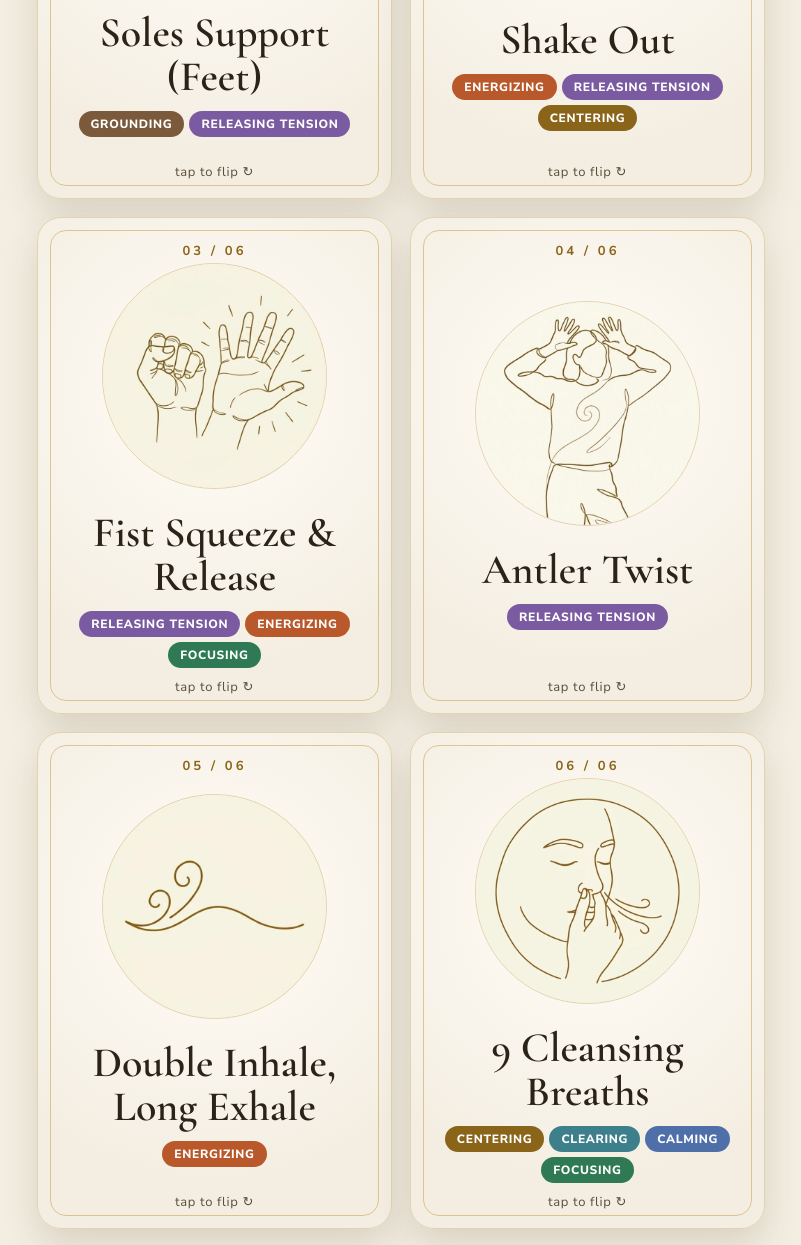
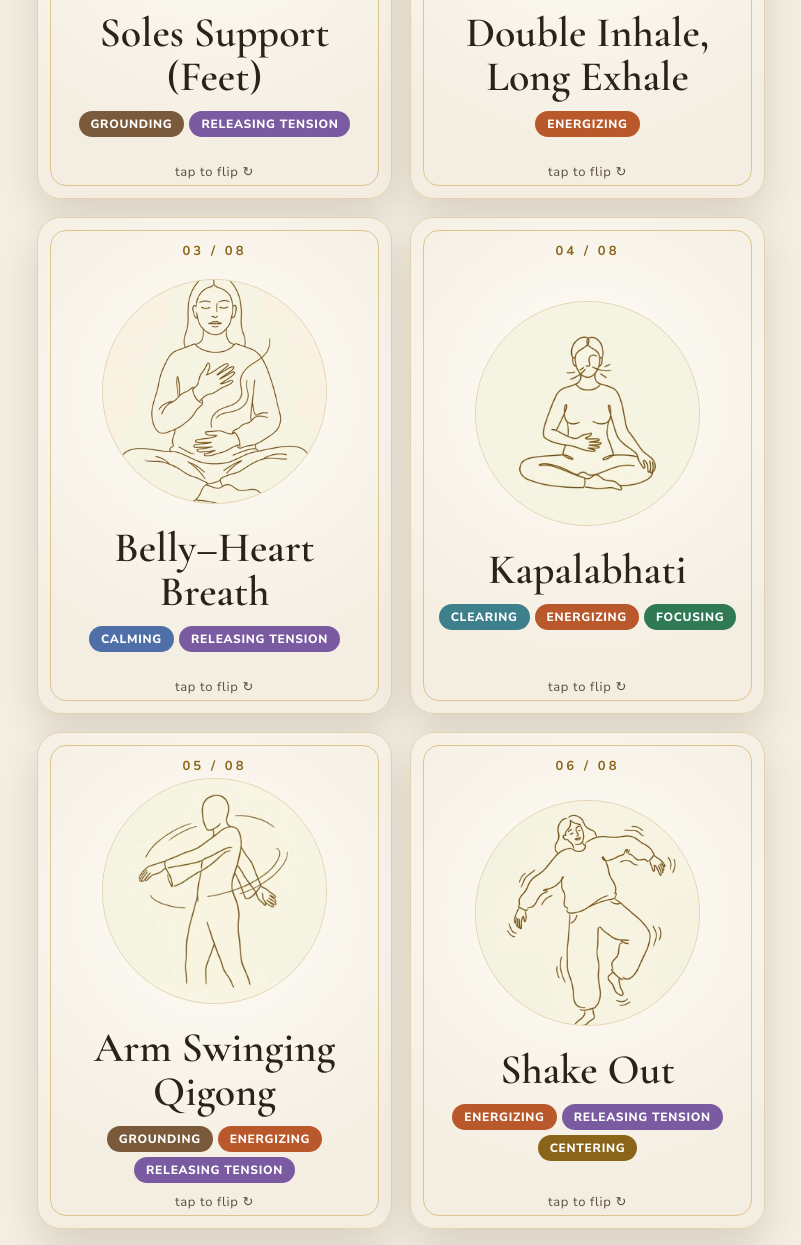
Before and after one commit to MATERIAAURELIA/events-hub, a plain HTML site: page toolkit/breath/eden-house/index.html in a window 1280 px wide. Shown: the part 714-1959 px from the top of the page, without its empty margins (239-1040 px from the left). Drawn offline with nearby package versions, Linux system fonts and the light colour scheme.

Commit message:
Eden House set = exercises actually done Nov 13 + 16
Co-Authored-By: Claude Opus 5.5 <noreply@anthropic.com>
Claude-Session: https://claude.ai/code/session_01Hw47gyHnaKvroeyWH4sg8h

```diff
--- a/toolkit/breath/eden-house/index.html
+++ b/toolkit/breath/eden-house/index.html
@@ -114,28 +114,36 @@ body.inset .filters,body.inset .flow,body.inset .wip,body.inset header .lede+.le
   <p class="count" id="count"></p>
   <div class="deck"><div class="track" id="track">
 <div class="slide" data-id="soles"><div class="flip" tabindex="0" aria-label="Soles Support (Feet): tap to flip">
-    <div class="face front"><div class="num">01 / 06</div><div class="ic art"><img src="../art/01-soles.jpg?v=4" alt="Line drawing: Soles Support (Feet)" loading="lazy"></div><h2>Soles Support (Feet)</h2><div class="tags"><span class="tag t-ground">Grounding</span><span class="tag t-release">Releasing tension</span></div><div class="hint">tap to flip ↻</div></div>
+    <div class="face front"><div class="num">01 / 08</div><div class="ic art"><img src="../art/01-soles.jpg?v=4" alt="Line drawing: Soles Support (Feet)" loading="lazy"></div><h2>Soles Support (Feet)</h2><div class="tags"><span class="tag t-ground">Grounding</span><span class="tag t-release">Releasing tension</span></div><div class="hint">tap to flip ↻</div></div>
     <div class="face back"><h3>Soles Support (Feet)</h3><div class="meta">standing · 5 min · from Thomas Hübl</div><div class="tags"><span class="tag t-ground">Grounding</span><span class="tag t-release">Releasing tension</span></div><ol class="st"><li><b>1</b><span>Stand and without trying to change anything feel the soles of your feet.</span></li><li><b>2</b><span>Where is your weight: balls, toes, heels?</span></li><li><b>3</b><span>Is it even is it uneven.</span></li><li><b>4</b><span>Imagine you are just bringing little cameras to the bottom of your feet.</span></li><li><b>5</b><span>Notice what happens.</span></li><li><b>6</b><span>Start with one foot, then another, then you can move up to ankles, knees, hips etc.</span></li></ol><div class="hint">tap to flip back ↺</div></div>
   </div></div>
+<div class="slide" data-id="doubleinhale"><div class="flip" tabindex="0" aria-label="Double Inhale, Long Exhale: tap to flip">
+    <div class="face front"><div class="num">02 / 08</div><div class="ic art"><img src="../art/card-doubleinhale.jpg?v=4" alt="Line drawing: Double Inhale, Long Exhale" loading="lazy"></div><h2>Double Inhale, Long Exhale</h2><div class="tags"><span class="tag t-energy">Energizing</span></div><div class="hint">tap to flip ↻</div></div>
+    <div class="face back"><h3>Double Inhale, Long Exhale</h3><div class="meta">any · 2 min</div><div class="tags"><span class="tag t-energy">Energizing</span></div><ol class="st"><li><b>1</b><span>Two quick inhales through the nose, one long exhale through the mouth.</span></li><li><b>2</b><span>Repeat a few times to build energy</span></li><li><b>3</b><span>Play with adding movement and sound on the exhale</span></li></ol><div class="hint">tap to flip back ↺</div></div>
+  </div></div>
+<div class="slide" data-id="bellyheart"><div class="flip" tabindex="0" aria-label="Belly–Heart Breath: tap to flip">
+    <div class="face front"><div class="num">03 / 08</div><div class="ic art"><img src="../art/03-bellyheart.jpg?v=4" alt="Line drawing: Belly–Heart Breath" loading="lazy"></div><h2>Belly–Heart Breath</h2><div class="tags"><span class="tag t-calm">Calming</span><span class="tag t-release">Releasing tension</span></div><div class="hint">tap to flip ↻</div></div>
+    <div class="face back"><h3>Belly–Heart Breath</h3><div class="meta">seated · 4 min</div><div class="tags"><span class="tag t-calm">Calming</span><span class="tag t-release">Releasing tension</span></div><div class="princ"><span>The idea</span>Letting your mind /awareness rest on one object of attention.</div><ol class="st"><li><b>1</b><span>One hand on the belly, one on the heart.</span></li><li><b>2</b><span>Allow your awareness to rest there, in the palms of the hands</span></li><li><b>3</b><span>If the mind begins to wander, gently come back</span></li><li><b>4</b><span>Enjoy and appreciate the natural cadence of the breath</span></li></ol><div class="gk"><span>Good to know</span>For stress, anxiety, negativity. Relaxes the mind.</div><div class="hint">tap to flip back ↺</div></div>
+  </div></div>
+<div class="slide" data-id="kapalabhati"><div class="flip" tabindex="0" aria-label="Kapalabhati: tap to flip">
+    <div class="face front"><div class="num">04 / 08</div><div class="ic art"><img src="../art/card-kapalabhati.jpg?v=4" alt="Line drawing: Kapalabhati" loading="lazy"></div><h2>Kapalabhati</h2><div class="tags"><span class="tag t-clear">Clearing</span><span class="tag t-energy">Energizing</span><span class="tag t-focus">Focusing</span></div><div class="hint">tap to flip ↻</div></div>
+    <div class="face back"><h3>Kapalabhati</h3><div class="meta">seated · 3 min · from Classical yoga · &#x27;skull-shining breath&#x27;</div><div class="tags"><span class="tag t-clear">Clearing</span><span class="tag t-energy">Energizing</span><span class="tag t-focus">Focusing</span></div><div class="princ"><span>The idea</span>Clearing stagnant energy</div><ol class="st"><li><b>1</b><span>Sit tall, one hand on the belly.</span></li><li><b>2</b><span>Snap the belly in for a short, strong exhale through the nose, then let go so the inhale happens on its own.</span></li><li><b>3</b><span>Out is active, in is passive.</span></li><li><b>4</b><span>Show 5 slow ones, then 20 at about one per second.</span></li><li><b>5</b><span>Breathe all the way in, hold for a moment, release slowly and notice the tingle.</span></li><li><b>6</b><span>Round two: 20 to 30, a little quicker if it feels good.</span></li></ol><div class="gk"><span>Good to know</span>Safety, always say it: stop if dizzy. Go gently or skip with pregnancy, high blood pressure, heart conditions or recent belly surgery. Keep the shoulders still; rhythm matters more than speed. In work settings keep rounds to 20 to 30. Cousin: Breath of Fire (Kundalini, equal active in and out).</div><div class="hint">tap to flip back ↺</div></div>
+  </div></div>
+<div class="slide" data-id="armswing"><div class="flip" tabindex="0" aria-label="Arm Swinging Qigong: tap to flip">
+    <div class="face front"><div class="num">05 / 08</div><div class="ic art"><img src="../art/card-armswing.jpg?v=4" alt="Line drawing: Arm Swinging Qigong" loading="lazy"></div><h2>Arm Swinging Qigong</h2><div class="tags"><span class="tag t-ground">Grounding</span><span class="tag t-energy">Energizing</span><span class="tag t-release">Releasing tension</span></div><div class="hint">tap to flip ↻</div></div>
+    <div class="face back"><h3>Arm Swinging Qigong</h3><div class="meta">standing · 3 min · from Shaolin · classic qigong (Shuai Shou Gong 甩手功)</div><div class="tags"><span class="tag t-ground">Grounding</span><span class="tag t-energy">Energizing</span><span class="tag t-release">Releasing tension</span></div><ol class="st"><li><b>1</b><span>Stand with feet shoulder-width apart, knees soft.</span></li><li><b>2</b><span>Turn from the waist and lower back (Ming Men), and let the arms swing loosely like empty sleeves.</span></li><li><b>3</b><span>Let the hands tap the body as they swing: the front of the body, and the lower back over the kidneys.</span></li><li><b>4</b><span>Breathe easy and keep it relaxed.</span></li></ol><div class="gk"><span>Good to know</span>Also known as Zhuan Yao Shuai Shou (turning the waist, swinging the arms).</div><div class="hint">tap to flip back ↺</div></div>
+  </div></div>
 <div class="slide" data-id="shake"><div class="flip" tabindex="0" aria-label="Shake Out: tap to flip">
-    <div class="face front"><div class="num">02 / 06</div><div class="ic art"><img src="../art/05-shake.jpg?v=4" alt="Line drawing: Shake Out" loading="lazy"></div><h2>Shake Out</h2><div class="tags"><span class="tag t-energy">Energizing</span><span class="tag t-release">Releasing tension</span><span class="tag t-center">Centering</span></div><div class="hint">tap to flip ↻</div></div>
+    <div class="face front"><div class="num">06 / 08</div><div class="ic art"><img src="../art/05-shake.jpg?v=4" alt="Line drawing: Shake Out" loading="lazy"></div><h2>Shake Out</h2><div class="tags"><span class="tag t-energy">Energizing</span><span class="tag t-release">Releasing tension</span><span class="tag t-center">Centering</span></div><div class="hint">tap to flip ↻</div></div>
     <div class="face back"><h3>Shake Out</h3><div class="meta">standing · 3 min · from Kalahari Bushmen</div><div class="tags"><span class="tag t-energy">Energizing</span><span class="tag t-release">Releasing tension</span><span class="tag t-center">Centering</span></div><div class="princ"><span>The idea</span>clear out the noise in your system</div><ol class="st"><li><b>1</b><span>Shake hands, arms, shoulders, legs.</span></li><li><b>2</b><span>Let the whole body shake loose, see if you can work your way to a state of mind where you are letting go of control.</span></li><li><b>3</b><span>Stand still and feel the shift.</span></li></ol><div class="hint">tap to flip back ↺</div></div>
   </div></div>
-<div class="slide" data-id="fistrelease"><div class="flip" tabindex="0" aria-label="Fist Squeeze &amp; Release: tap to flip">
-    <div class="face front"><div class="num">03 / 06</div><div class="ic art"><img src="../art/card-fistrelease.jpg?v=4" alt="Line drawing: Fist Squeeze &amp; Release" loading="lazy"></div><h2>Fist Squeeze &amp; Release</h2><div class="tags"><span class="tag t-release">Releasing tension</span><span class="tag t-energy">Energizing</span><span class="tag t-focus">Focusing</span></div><div class="hint">tap to flip ↻</div></div>
-    <div class="face back"><h3>Fist Squeeze &amp; Release</h3><div class="meta">any · 2 min · from Shaolin (to confirm)</div><div class="tags"><span class="tag t-release">Releasing tension</span><span class="tag t-energy">Energizing</span><span class="tag t-focus">Focusing</span></div><ol class="st"><li><b>1</b><span>Squeeze both fists as hard as you can and hold, then let the hands spring open and soften.</span></li><li><b>2</b><span>Feel the release flow through the hands and arms.</span></li><li><b>3</b><span>Repeat a few times.</span></li></ol><div class="gk"><span>Good to know</span>Possibly Yi Jin Jing (易筋经, Tendon-Changing Classic, tension-and-release postures) or Wo Gu (握固, &#x27;holding firm&#x27;, thumb tucked inside the fist). Related: Ba Duan Jin #7, &#x27;Clench the fists and glare the eyes&#x27;.</div><div class="hint">tap to flip back ↺</div></div>
-  </div></div>
 <div class="slide" data-id="antler"><div class="flip" tabindex="0" aria-label="Antler Twist: tap to flip">
-    <div class="face front"><div class="num">04 / 06</div><div class="ic art"><img src="../art/06-antler.jpg?v=4" alt="Line drawing: Antler Twist" loading="lazy"></div><h2>Antler Twist</h2><div class="tags"><span class="tag t-release">Releasing tension</span></div><div class="hint">tap to flip ↻</div></div>
+    <div class="face front"><div class="num">07 / 08</div><div class="ic art"><img src="../art/06-antler.jpg?v=4" alt="Line drawing: Antler Twist" loading="lazy"></div><h2>Antler Twist</h2><div class="tags"><span class="tag t-release">Releasing tension</span></div><div class="hint">tap to flip ↻</div></div>
     <div class="face back"><h3>Antler Twist</h3><div class="meta">any · 3 min · from Human Garage</div><div class="tags"><span class="tag t-release">Releasing tension</span></div><ol class="st"><li><b>1</b><span>Human Garage fascia release, about 2 minutes.</span></li></ol><div class="lk"><a href="https://youtu.be/mR-Owhn0ugo" target="_blank" rel="noopener">▶ Watch</a></div><div class="hint">tap to flip back ↺</div></div>
   </div></div>
-<div class="slide" data-id="doubleinhale"><div class="flip" tabindex="0" aria-label="Double Inhale, Long Exhale: tap to flip">
-    <div class="face front"><div class="num">05 / 06</div><div class="ic art"><img src="../art/card-doubleinhale.jpg?v=4" alt="Line drawing: Double Inhale, Long Exhale" loading="lazy"></div><h2>Double Inhale, Long Exhale</h2><div class="tags"><span class="tag t-energy">Energizing</span></div><div class="hint">tap to flip ↻</div></div>
-    <div class="face back"><h3>Double Inhale, Long Exhale</h3><div class="meta">any · 2 min</div><div class="tags"><span class="tag t-energy">Energizing</span></div><ol class="st"><li><b>1</b><span>Two quick inhales through the nose, one long exhale through the mouth.</span></li><li><b>2</b><span>Repeat a few times to build energy</span></li><li><b>3</b><span>Play with adding movement and sound on the exhale</span></li></ol><div class="hint">tap to flip back ↺</div></div>
-  </div></div>
-<div class="slide" data-id="bon9"><div class="flip" tabindex="0" aria-label="9 Cleansing Breaths: tap to flip">
-    <div class="face front"><div class="num">06 / 06</div><div class="ic art"><img src="../art/02-purifying.jpg?v=4" alt="Line drawing: 9 Cleansing Breaths" loading="lazy"></div><h2>9 Cleansing Breaths</h2><div class="tags"><span class="tag t-center">Centering</span><span class="tag t-clear">Clearing</span><span class="tag t-calm">Calming</span><span class="tag t-focus">Focusing</span></div><div class="hint">tap to flip ↻</div></div>
-    <div class="face back"><h3>9 Cleansing Breaths</h3><div class="meta">any · 4 min · from Tibetan Bön</div><div class="tags"><span class="tag t-center">Centering</span><span class="tag t-clear">Clearing</span><span class="tag t-calm">Calming</span><span class="tag t-focus">Focusing</span></div><ol class="st"><li><b>1</b><span>Alternate-nostril breathing with holds, in three rounds of three.</span></li><li><b>2</b><span>Exhale releases what you no longer need.</span></li></ol><div class="gk"><span>Good to know</span>Easy and powerful. Healing, release negativity. Also called 9 Purifying Breaths.</div><div class="lk"><a href="https://youtu.be/zZsdxUjXI48" target="_blank" rel="noopener">▶ Watch 1</a><a href="https://youtu.be/7P6276uNQY0" target="_blank" rel="noopener">▶ Watch 2</a></div><div class="hint">tap to flip back ↺</div></div>
+<div class="slide" data-id="tree"><div class="flip" tabindex="0" aria-label="Standing Like a Tree: tap to flip">
+    <div class="face front"><div class="num">08 / 08</div><div class="ic art"><img src="../art/04-tree.jpg?v=4" alt="Line drawing: Standing Like a Tree" loading="lazy"></div><h2>Standing Like a Tree</h2><div class="tags"><span class="tag t-ground">Grounding</span><span class="tag t-release">Releasing tension</span><span class="tag t-focus">Focusing</span></div><div class="hint">tap to flip ↻</div></div>
+    <div class="face back"><h3>Standing Like a Tree</h3><div class="meta">standing · 5 min · from Shaolin · Zhan Zhuang</div><div class="tags"><span class="tag t-ground">Grounding</span><span class="tag t-release">Releasing tension</span><span class="tag t-focus">Focusing</span></div><ol class="st"><li><b>1</b><span>Stand with soft knees, shoulders width apart</span></li><li><b>2</b><span>Starting from the top of the head, begin feeling each body part and releasing tension</span></li><li><b>3</b><span>Let breathing happen naturally -</span></li><li><b>4</b><span>Notice what happens</span></li></ol><div class="gk"><span>Good to know</span>Clears the mind, releases tension, renews sharpens focus.</div><div class="hint">tap to flip back ↺</div></div>
   </div></div>
   </div>
   </div>
--- a/toolkit/breath/sets.json
+++ b/toolkit/breath/sets.json
@@ -1 +1 @@
-{"mimd": {"title": "Your Team Toolbox · MIMD", "h1": "Your Team<br><em>Toolbox</em>", "lede": "Two simple breaths <span class=\"nw\">from today's session.</span> <span class=\"nw\">Use them anytime,</span> <span class=\"nw\">at your desk or at home.</span>", "cards": ["bon9", "bellyheart"], "label": "MIMD"}, "slow": {"title": "Two Slow Breaths · Earth Harmony", "h1": "Two Slow<br><em>Breaths</em>", "lede": "Simple breaths <span class=\"nw\">to settle your system.</span> <span class=\"nw\">Use them anytime,</span> <span class=\"nw\">at your desk or at home.</span>", "cards": ["bon9", "bellyheart"], "label": "Two Slow Breaths"}, "eden-house": {"title": "Eden House · Breath & Reset", "label": "Eden House", "h1": "Eden House<br><em>Reset</em>", "lede": "The tools <span class=\"nw\">from our session.</span> <span class=\"nw\">Pick one for tomorrow.</span>", "cards": ["soles", "shake", "fistrelease", "antler", "doubleinhale", "bon9"]}}
+{"mimd": {"title": "Your Team Toolbox · MIMD", "h1": "Your Team<br><em>Toolbox</em>", "lede": "Two simple breaths <span class=\"nw\">from today's session.</span> <span class=\"nw\">Use them anytime,</span> <span class=\"nw\">at your desk or at home.</span>", "cards": ["bon9", "bellyheart"], "label": "MIMD"}, "slow": {"title": "Two Slow Breaths · Earth Harmony", "h1": "Two Slow<br><em>Breaths</em>", "lede": "Simple breaths <span class=\"nw\">to settle your system.</span> <span class=\"nw\">Use them anytime,</span> <span class=\"nw\">at your desk or at home.</span>", "cards": ["bon9", "bellyheart"], "label": "Two Slow Breaths"}, "eden-house": {"title": "Eden House · Breath & Reset", "label": "Eden House", "h1": "Eden House<br><em>Reset</em>", "lede": "The tools <span class=\"nw\">from our session.</span> <span class=\"nw\">Pick one for tomorrow.</span>", "cards": ["soles", "doubleinhale", "bellyheart", "kapalabhati", "armswing", "shake", "antler", "tree"]}}
```
Also changed, not shown: toolkit/breath/index.html (+1 -1 lines).
